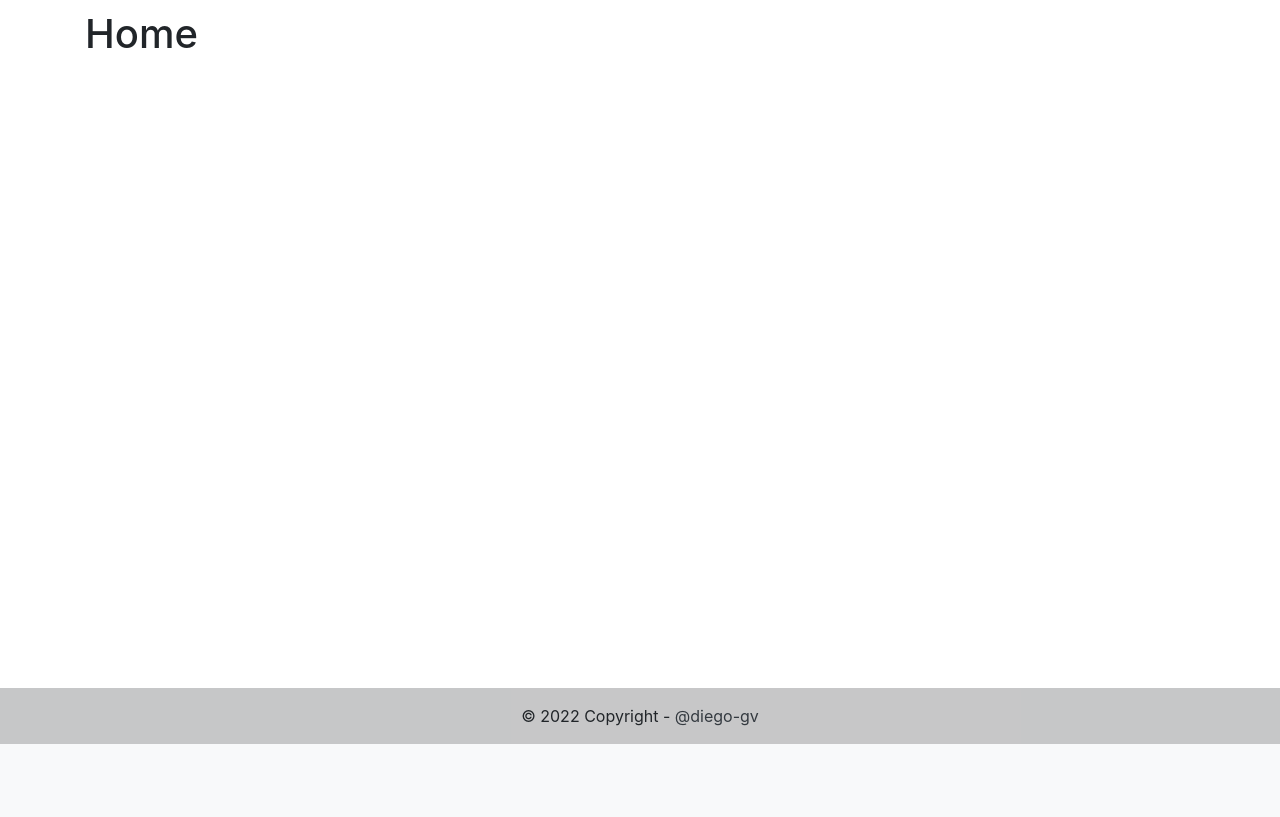
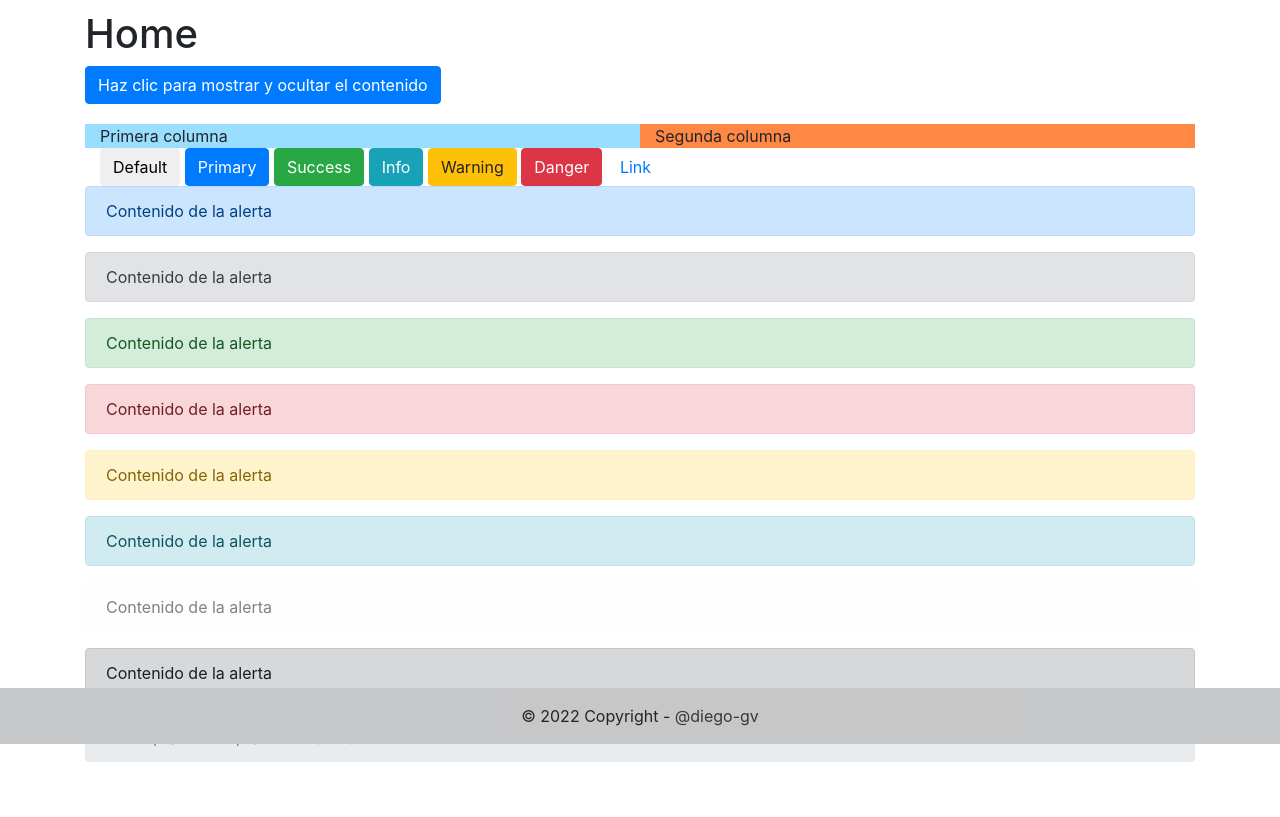
Before and after one commit to diego-gv/django-personal-website, a Django app: page / in a window 1280 px wide. Shown: the part 56-873 px from the top of the page. Before the commit the page ends 800 px from the top, so only its background shows below. Run offline with Django 4.2, Linux system fonts and the light colour scheme; some libraries are stand-ins or nearby versions.

```diff
--- a/apps/home/templates/index.html
+++ b/apps/home/templates/index.html
@@ -2,4 +2,80 @@
 
 {% block page_content %}
 <h1>Home</h1>
+<button class="btn btn-primary" type="button" data-toggle="collapse" data-target="#collapseExample" aria-expanded="false" aria-controls="collapseExample">
+  Haz clic para mostrar y ocultar el contenido
+</button>
+<div class="collapse" id="collapseExample">
+  <div class="card card-body">
+    Dentro de esta etiqueta puedes añadir todo el contenido que quieres que se muestre al pulsar el botón
+  </div>
+</div>
+
+<div class="container">
+  <div class="row">
+    <div class="col col-6 bg_blue">
+      Primera columna
+    </div>
+    <div class="col col-6 bg_orange">
+      Segunda columna
+    </div>
+  </div>
+</div>
+
+<div class="container">
+    <!-- Botón standart -->
+  <button type="button" class="btn btn-default">Default</button>
+  <!-- Botón primario -->
+  <button type="button" class="btn btn-primary">Primary</button>
+  <!-- Botón de éxito -->
+  <button type="button" class="btn btn-success">Success</button>
+  <!-- Botón de información  -->
+  <button type="button" class="btn btn-info">Info</button>
+  <!-- Botón de aviso -->
+  <button type="button" class="btn btn-warning">Warning</button>
+  <!-- Botón de peligro  -->
+  <button type="button" class="btn btn-danger">Danger</button>
+  <!-- Botón con énfasis en un link  -->
+  <button type="button" class="btn btn-link">Link</button>
+</div>
+
+<div class="alert alert-primary" role="alert">
+  Contenido de la alerta
+</div>
+<div class="alert alert-secondary" role="alert">
+  Contenido de la alerta
+</div>
+<div class="alert alert-success" role="alert">
+  Contenido de la alerta
+</div>
+<div class="alert alert-danger" role="alert">
+  Contenido de la alerta
+</div>
+<div class="alert alert-warning" role="alert">
+  Contenido de la alerta
+</div>
+<div class="alert alert-info" role="alert">
+  Contenido de la alerta
+</div>
+<div class="alert alert-light" role="alert">
+  Contenido de la alerta
+</div>
+<div class="alert alert-dark" role="alert">
+  Contenido de la alerta
+</div>
+
+<nav aria-label="breadcrumb">
+  <ol class="breadcrumb">
+    <li class="breadcrumb-item"><a href="#">Home</a></li>
+    <li class="breadcrumb-item"><a href="#">Sección</a></li>
+    <li class="breadcrumb-item active" aria-current="page">Sección actual</li>
+  </ol>
+</nav>
+
+
+
+
+
+
+
 {% endblock %}
--- a/requirements.txt
+++ b/requirements.txt
@@ -1,4 +1,8 @@
 asgiref==3.5.0
 backports.zoneinfo==0.2.1
 Django==4.0.2
+factory-boy==3.2.1
+Faker==12.1.0
+python-dateutil==2.8.2
+six==1.16.0
 sqlparse==0.4.2
```
Also changed, not shown: apps/blog/factories.py (added, +29 -0 lines), apps/blog/management/commands/setup_dummy_posts.py (added, +35 -0 lines), apps/projects/factories.py (added, +16 -0 lines), apps/projects/management/commands/setup_dummy_projects.py (added, +22 -0 lines), README.md, apps/blog/management/__init__.py (added), apps/blog/management/commands/__init__.py (added), apps/projects/management/__init__.py (added), apps/projects/management/commands/__init__.py (added), 1 other file.
